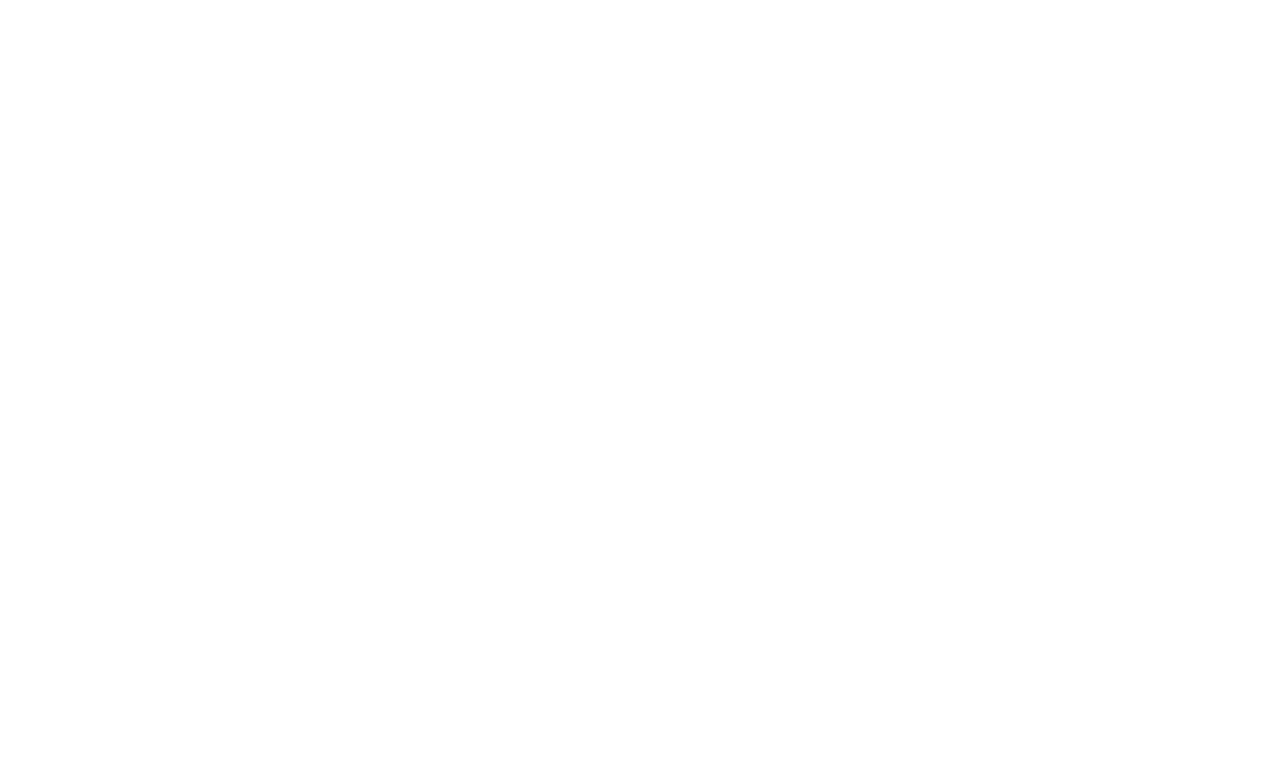
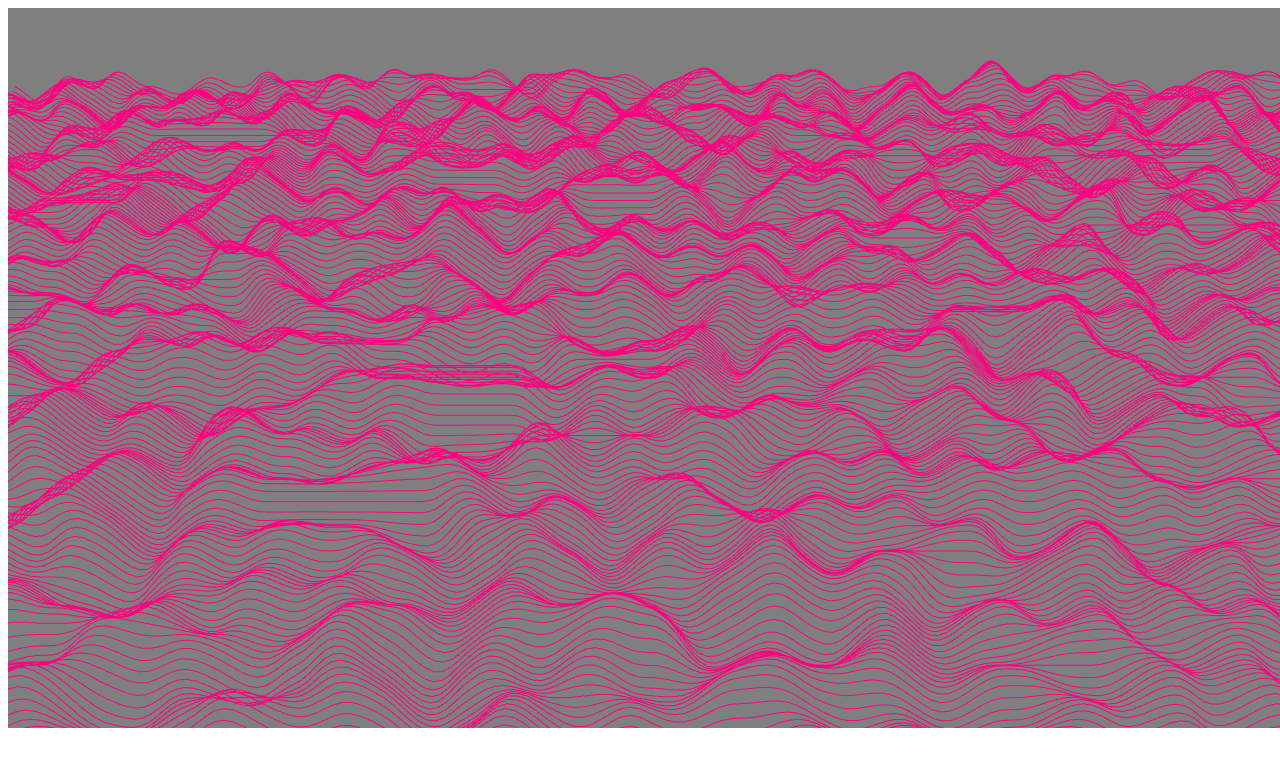
Before and after one commit to schlmp/perlin-noise, a plain HTML site: page index.html in a window 1280 px wide. Drawn offline with Linux system fonts and the light colour scheme.

Commit message:
Add webgl canvas that renders noise terrain using twgl.js

```diff
--- a/index.html
+++ b/index.html
@@ -2,8 +2,23 @@
     <head>
         <meta charset="UTF-8">
         <title>Perlin Noise</title>
+        <script src="lib/twgl-full.min.js"></script>
     </head>
     <body>
+        <canvas width=1280 height=720 id="gl"></canvas>
+        <script id="vs" type="notjs">
+            attribute vec4 a_position;
+            uniform mat4 u_mvp;
+            void main() {
+                gl_Position = u_mvp * a_position;
+            }
+        </script>
+        <script id="fs" type="notjs">
+            precision mediump float;
+            void main() {
+                gl_FragColor = vec4(1, 0, 0.5, 1);
+            }
+        </script>
         <script src="main.js"></script>
     </body>
 </html>
--- a/main.js
+++ b/main.js
@@ -78,3 +78,55 @@ function perlin(x, y) {
 
     return lerp(ix0, ix1, fy);
 }
+
+const gl = document.getElementById("gl").getContext("webgl");
+const programInfo = twgl.createProgramInfo(gl, ["vs", "fs"]);
+
+const projection_matrix = twgl.m4.perspective(0.5, gl.canvas.width / gl.canvas.height, 0.1, 100);
+const view_matrix = twgl.m4.translation([-14.0, -5, -13.5]);
+const view_projection_matrix = twgl.m4.multiply(projection_matrix, view_matrix);
+const model_matrix = twgl.m4.rotationX(-1);
+const mvp_matrix = twgl.m4.multiply(view_projection_matrix, model_matrix);
+
+
+function render() {
+    const drawObjects = [];
+
+    let noise_grid = [];
+    for (let y = 0; y < 21; y += 0.1) {
+        let line = [];
+        for (let x = 0; x < 30; x += 0.1) {
+            line.push([x, y, perlin(x, y)]);
+        }
+        noise_grid.push(line);
+    }
+
+    noise_grid.forEach(function (line) {
+        let l = {
+            a_position: {
+                numComponents: 3,
+                data: line.flat()
+            }
+        };
+
+        drawObjects.push({
+            programInfo: programInfo,
+            bufferInfo: twgl.createBufferInfoFromArrays(gl, l),
+            uniforms: {
+                u_mvp: mvp_matrix
+            },
+            type: gl.LINE_STRIP
+        });
+    });
+
+    twgl.resizeCanvasToDisplaySize(gl.canvas);
+    gl.viewport(0, 0, gl.canvas.width, gl.canvas.height);
+
+    gl.clearColor(0, 0, 0, 0.5);
+    gl.clear(gl.COLOR_BUFFER_BIT);
+
+    gl.useProgram(programInfo.program);
+    twgl.drawObjectList(gl, drawObjects);
+}
+
+requestAnimationFrame(render);
```
